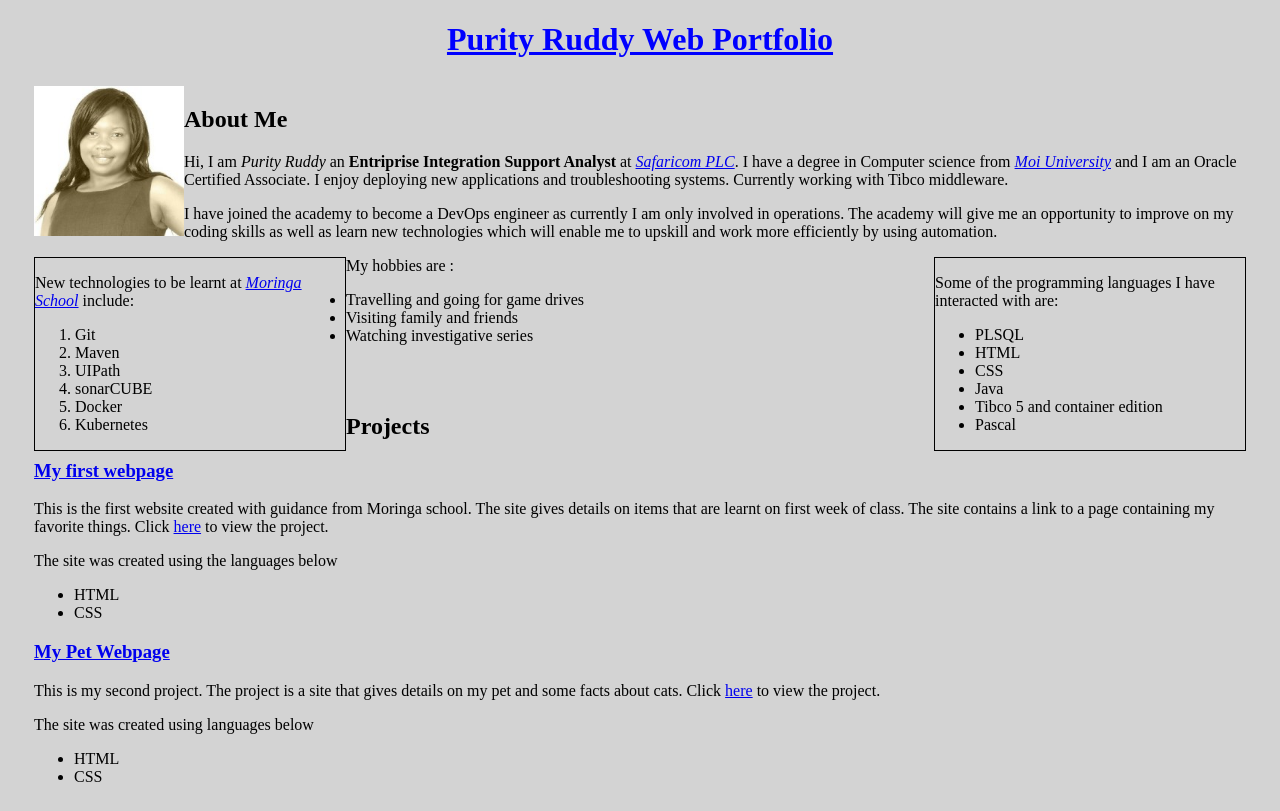
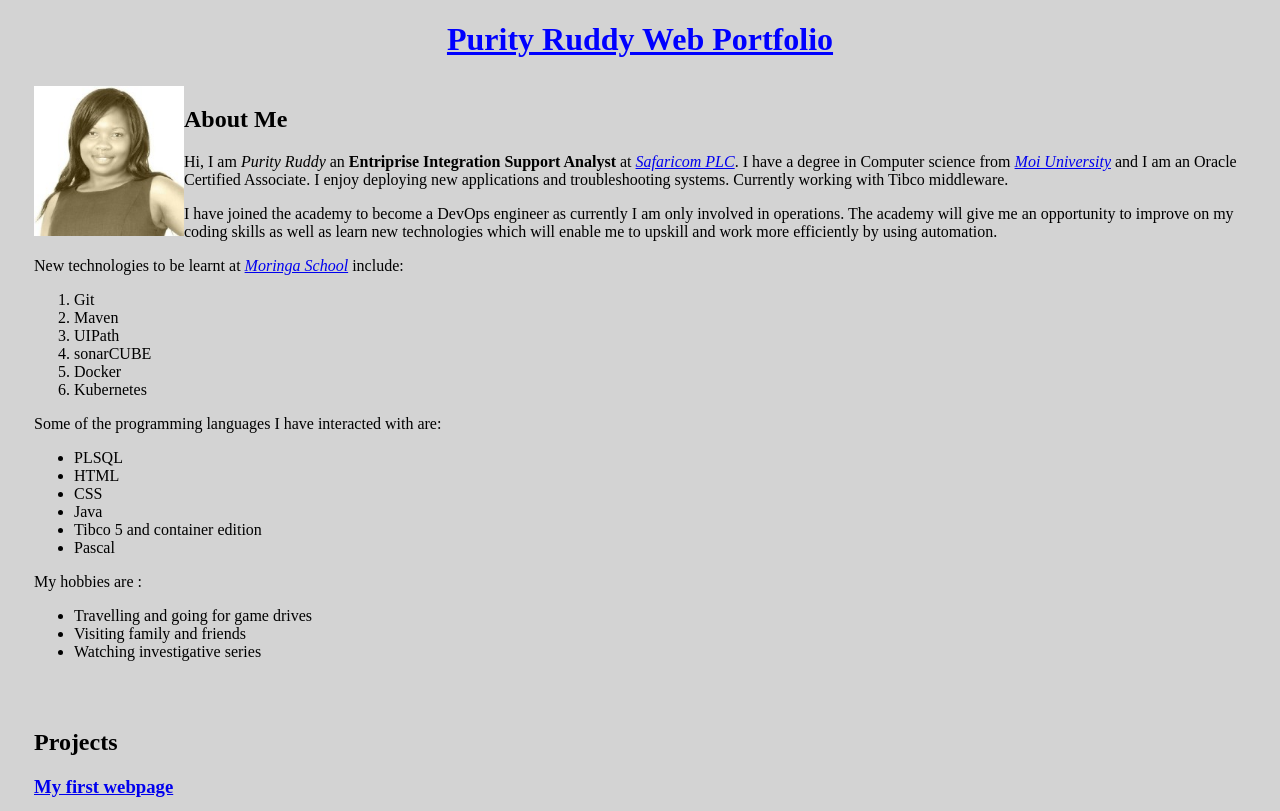
Before and after one commit to RuddyKani/portfolio, a plain HTML site: page index.html in a window 1280 px wide. Shown: the top 811 px of the page. Drawn offline with Linux system fonts and the light colour scheme.

Commit message:
Remove column width on styles due to failure on formatting on changing browser screen size

```diff
--- a/css/styles.css
+++ b/css/styles.css
@@ -9,7 +9,7 @@ body{
   background-color: lightgray;
 }
 .box{
-  /*border: 2px solid black;*/
+  border: 2px;
   padding: 6px;
   margin: 20px;
 }
@@ -19,13 +19,18 @@ body{
 .schools p a {
   font-style: italic;
 }
+.columns{
+  width:auto;
+}
 .columnleft {
-  width: 310px;
-  float: left;
-  border: 1px solid black;
+  width: 80%;
+  float:none;
+  align-self: flex-start;
+  border: 1px;
 }
 .columnright {
-  width: 310px;
-  float: right;
-  border: 1px solid black;
+  width:80%;
+  float: none;
+  align-self: flex-end;
+  border: 1px;
 }
--- a/index.html
+++ b/index.html
@@ -19,6 +19,7 @@
         <p>I have joined the academy to become a DevOps engineer as currently I am only involved in operations.
         The academy will give me an opportunity to improve on my coding skills as well as learn new technologies which will
         enable me to upskill and work more efficiently by using automation.</p>
+        <div class="columns">
           <div class="columnleft">
             <p>New technologies to be learnt at <a href="https://moringaschool.com/" target="_blank">Moringa School</a> include:</p>
             <ol>
@@ -40,6 +41,7 @@
               <li>Tibco 5 and container edition</li>
               <li>Pascal</li>
             </ul>
+          </div>
         </div>
         <div>
         <p>My hobbies are :</p>
```
Lines whose indentation alone changed are shown as unchanged.
